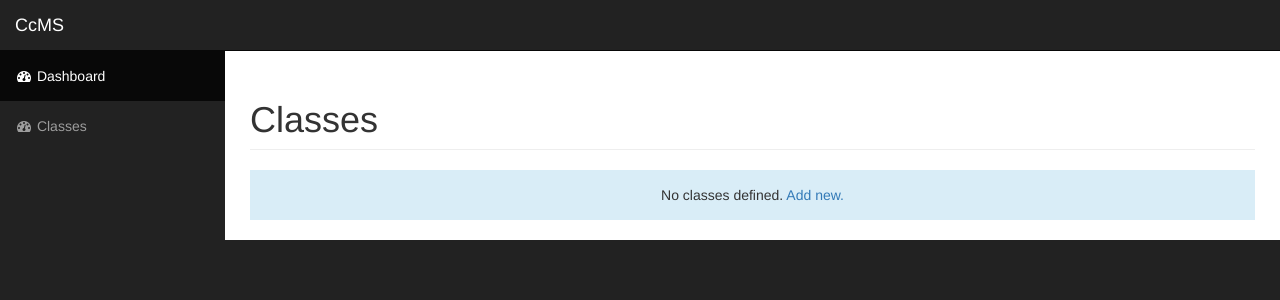
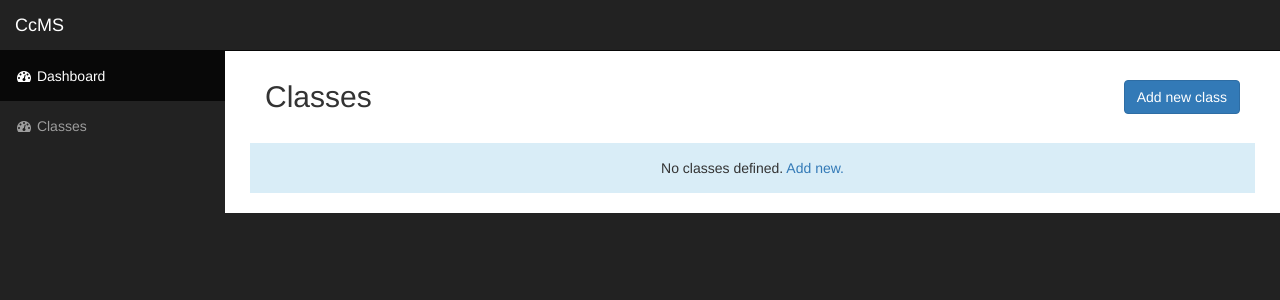
Before and after one commit to CodecoolKrakow20161/ccms, a Flask app: page /classes/ in a window 1280 px wide. Shown: the top 300 px of the page. Run offline with Flask 2, Linux system fonts and the light colour scheme; data that the repository does not hold is empty; some libraries are stand-ins or nearby versions.

Commit message:
Classes page header

```diff
--- a/app/static/css/styles.css
+++ b/app/static/css/styles.css
@@ -1,3 +1,21 @@
+h1 {
+   font-size: 30px;
+}
+
+header.page-header {
+    border: 0;
+    margin: 0 0 20px 0;
+    padding: 0 15px;
+}
+
+    header.page-header h1 {
+        display: inline-block;
+    }
+
+    header.page-header a.btn.pull-right {
+        margin-top: 20px;
+    }
+
 table.table.table-indexed tr th:first-child,
 table.table.table-indexed tr td:first-child {
     text-align: center;
--- a/app/templates/classes/index.html
+++ b/app/templates/classes/index.html
@@ -1,6 +1,11 @@
 {% extends "layout.html" %}
-{% block page_title %}Classes{% endblock %}
 {% block body %}
+
+<!-- Page Heading -->
+<header class="page-header">
+    <h1>Classes</h1>
+    <a class="btn btn-primary pull-right">Add new class</a>
+</header>
 
 <div class="row">
     <div class="col-lg-12">
--- a/app/templates/layout.html
+++ b/app/templates/layout.html
@@ -51,16 +51,6 @@
 
         <div id="page-wrapper">
             <div class="container-fluid">
-                <!-- Page Heading -->
-                <div class="row">
-                    <div class="col-lg-12">
-                        <h1 class="page-header">
-                            {% block page_title %}{% endblock %}
-                        </h1>
-                    </div>
-                </div>
-                <!-- /.row -->
-
                 {% block body %}{% endblock %}
             </div>
         </div>
```
